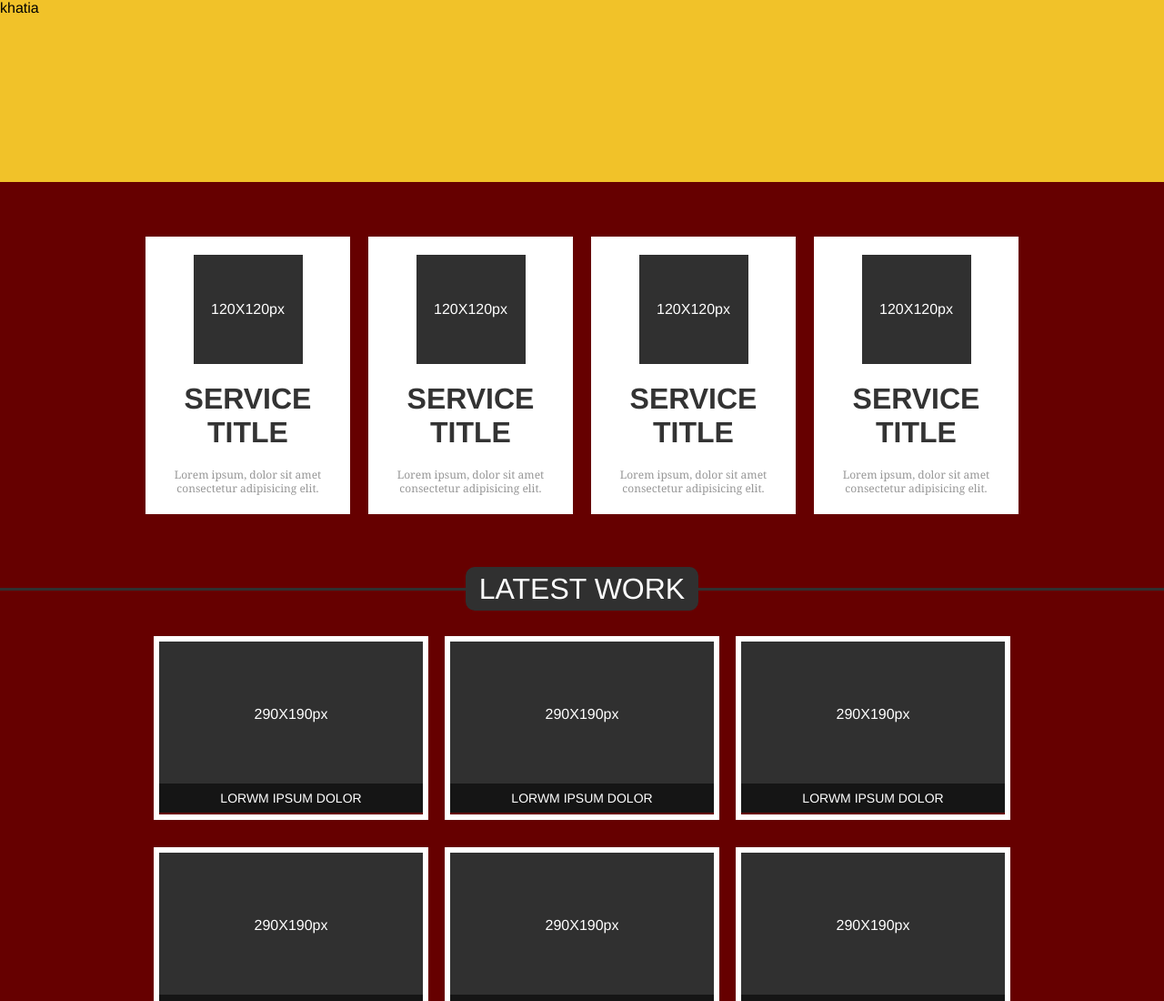
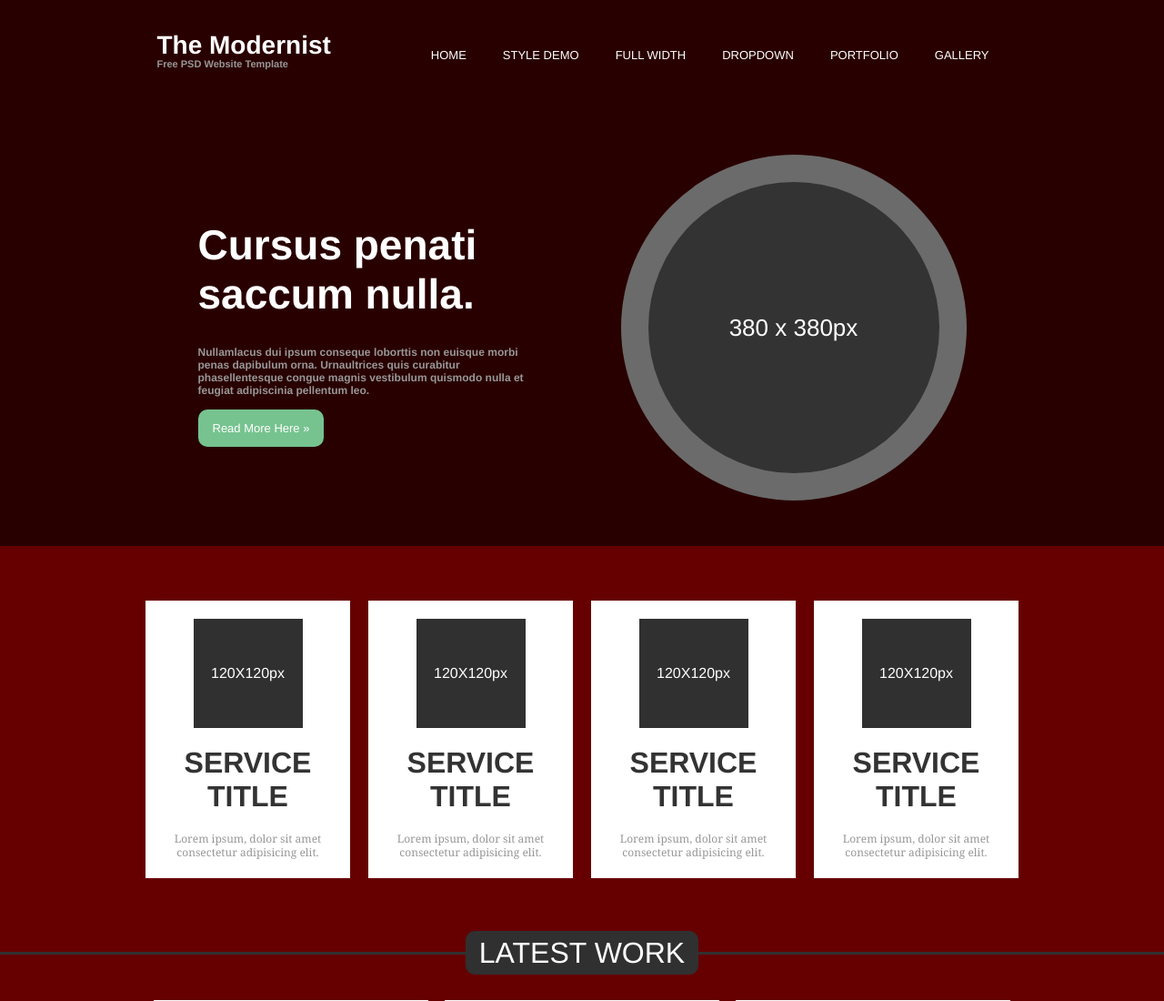
Before and after one commit to NinoRostobaia/khatia-vakho-nino---project, a plain HTML site: page index.html in a window 1280 px wide. Shown: the top 1100 px of the page at 91% size. Drawn offline with Linux system fonts and the light colour scheme.

Commit message:
final version

```diff
--- a/index.html
+++ b/index.html
@@ -9,7 +9,36 @@
     <link rel="stylesheet" href="mediaResp.css">
 </head>
 <body>
-    <header> khatia</header>
+    <header class="header">
+        <nav class="header-navigation">
+            <h1 class="header-navigation__logo">
+                The Modernist<br>
+                <span class="header-navigation__logo__description">Free PSD Website Template</span>
+            </h1>
+            <ul class="header-navigation__list">
+                <li class="header-navigation__list__items"><a class="list__items__link" href="#">HOME</a></li>
+                <li class="header-navigation__list__items"><a class="list__items__link" href="#">STYLE DEMO</a></li>
+                <li class="header-navigation__list__items"><a class="list__items__link" href="#">FULL WIDTH</a></li>
+                <li class="header-navigation__list__items"><a class="list__items__link" href="#">DROPDOWN</a></li>
+                <li class="header-navigation__list__items"><a class="list__items__link" href="#">PORTFOLIO</a></li>
+                <li class="header-navigation__list__items"><a class="list__items__link" href="#">GALLERY</a></li>
+            </ul>
+        </nav>
+
+        <section class="header__section">
+            <div class="inline">
+                <h2 class="header__section__title">Cursus penati saccum nulla.</h2>
+                <h3 class="header__section__information">Nullamlacus dui ipsum conseque loborttis non euisque morbi penas dapibulum orna. Urnaultrices quis curabitur phasellentesque congue magnis vestibulum quismodo nulla et feugiat adipiscinia pellentum leo.</h3>
+                <a href="#" class="header__section__link">Read More Here »</a>
+            </div>
+
+            <div class="header__section__circle">
+                <div class="header__section__circle__inside">
+                    <span class="sircle-size">380 x 380px</span>
+                </div>
+            </div>
+        </section>
+    </header>
 
 
 
--- a/style.css
+++ b/style.css
@@ -42,12 +42,132 @@
 
 /* khatia */
 
-header {
-    width: 100%;
-    height: 200px;
-    background-color: #F1C229
+*{
+    padding: 0;
+    margin: 0;
+    box-sizing: border-box;
 }
 
+body{
+    font-family: 'Georgia';
+        vertical-align: baseline;
+}
+
+
+.header{
+    width: 100%;
+    height: 600px;
+    background: #290000;
+}
+
+.header-navigation{
+    width: 100%;
+    height: 120px;
+    display: flex;
+    justify-content: center;
+    align-items: center;
+}
+
+.header-navigation__logo{
+    color: #fff;
+    font-size: 28px;
+    line-height: 15px;
+    margin-right: 90px;
+}
+
+.header-navigation__logo__description{
+    font-size: 11px;
+    color: #979797;
+}
+
+.header-navigation__list{
+    list-style: none;
+}
+
+.header-navigation__list__items{
+    float: left;
+    padding: 13px 20px;
+}
+
+.list__items__link{
+    text-decoration: none;
+    color: #fff;
+    font-size: 13px;
+}
+
+.list__items__link:hover{
+    background: #76c38f;
+    padding-top: 10px;
+    padding-bottom: 10px;
+    border-radius: 10px;
+}
+
+
+.header__section{
+    width: 100%;
+    height: 480px;
+    display: flex;
+    justify-content: center;
+    align-items: center;
+}
+
+
+.header__section__title{
+    color: #fff;
+    font-size: 46px;
+    max-width: 360px;
+}
+
+.header__section__information{
+    color: #979797;
+    font-size: 12px;
+    max-width: 360px;
+    margin-top: 30px;
+    margin-bottom: 25px;
+}
+
+.header__section__link{
+    color: #fff;
+    font-size: 13px;
+    background: #76c38f;
+    padding: 13px 16px;
+    border-radius: 10px;
+    width: 140px;
+    text-decoration: none;
+}
+
+
+.inline{
+    display: inline-block;
+    margin-right: 105px;
+}
+
+
+.header__section__circle{
+    width: 380px;
+    height: 380px;
+    background: #6b6b6b;
+    display: flex;
+    justify-content: center;
+    align-items: center;
+    border-radius: 50%;
+}
+
+
+.header__section__circle__inside{
+    width: 320px;
+    height: 320px;
+    background: #333333;
+    border-radius: 50%;
+    display: flex;
+    justify-content: center;
+    align-items: center;
+}
+
+.sircle-size{
+    color: #fff;
+    font-size: 26px;
+}
 
 
 
```
